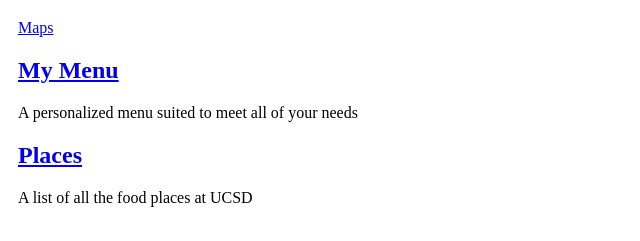
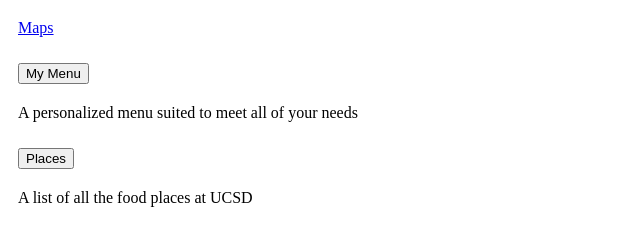
Before and after one commit to yumiminami97/EasyEats, a plain HTML site: page home.html in a window 1280 px wide. Shown: the part 79-320 px from the top of the page, without its empty margins (0-640 px from the left). Drawn offline with Linux system fonts and the light colour scheme.

Commit message:
updated home

```diff
--- a/home.html
+++ b/home.html
@@ -18,7 +18,9 @@
       </a>
     </div>
       <a href="mymenuquiz.html">
-        <h2>My Menu</h2>
+        <h2>
+        <button type="button">My Menu</ button>
+        </h2>
       </a>
     <div class="eats" id="eats1">
         <p>A personalized menu suited to meet all of your needs</p>
@@ -26,7 +28,8 @@
 
     <div class="eats" id="eats2">
         <a href="places.html">
-          <h2>Places</h2>
+          <h2><button type="button">Places</ button>
+          </h2>
         </a>
       <p>A list of all the food places at UCSD<p>
     </div>
```
